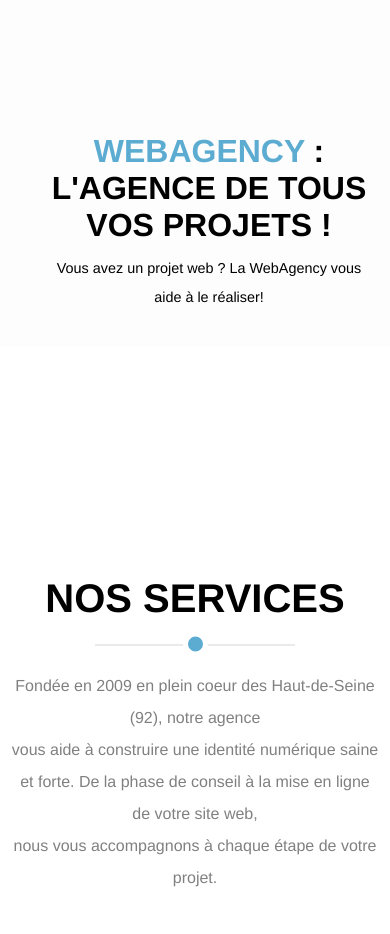
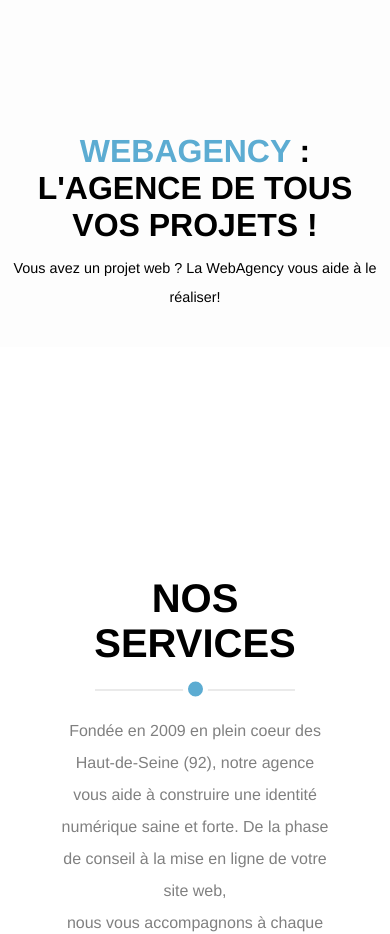
Before and after one commit to florenthey/Projet-1_integration, a plain HTML site: page index.html in a window 390 px wide. Shown: the part 172-1106 px from the top of the page. Drawn offline with Linux system fonts and the light colour scheme.

Commit message:
fix(projet 1): fix padding for header (smartphone)

```diff
--- a/style.css
+++ b/style.css
@@ -78,6 +78,7 @@ hr {
 
     .section-header {
         margin: 10px;
+        padding: 50px;
     }
 }
 
@@ -291,10 +292,12 @@ header a:hover {
         display: flex;
         flex-direction: column;
         position: relative;
-        padding: 150px 50px 0px 0px;
+        padding: 150px 5px 0px 5px;
         margin: 0;
         text-align: center;
         width: 100%;
+        left: 0;
+        top: 0;
     }
 
     #slider-content h1, #slider-content p {
@@ -398,7 +401,8 @@ header a:hover {
 @media screen and (max-width: 1000px) {
 
     #services {
-        padding-top: 150px;
+        padding-top: 0;
+        margin-top: 0;
     }
 
     #services-image {
```
